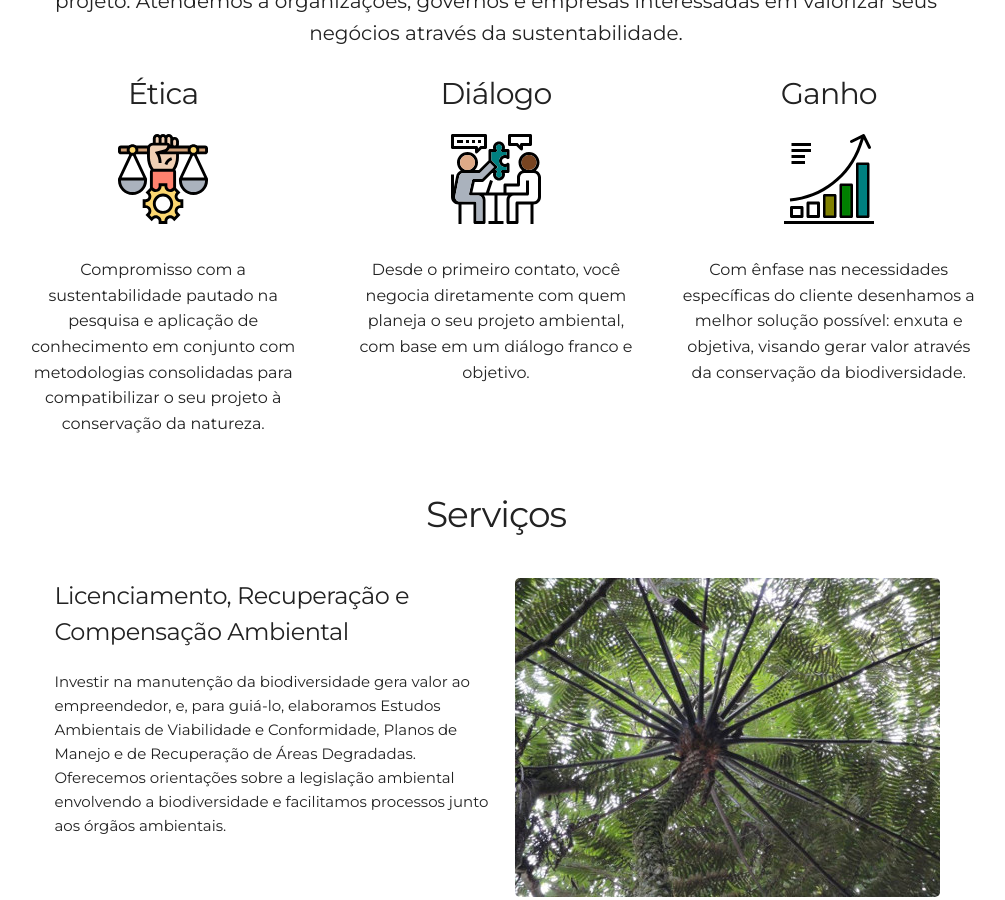
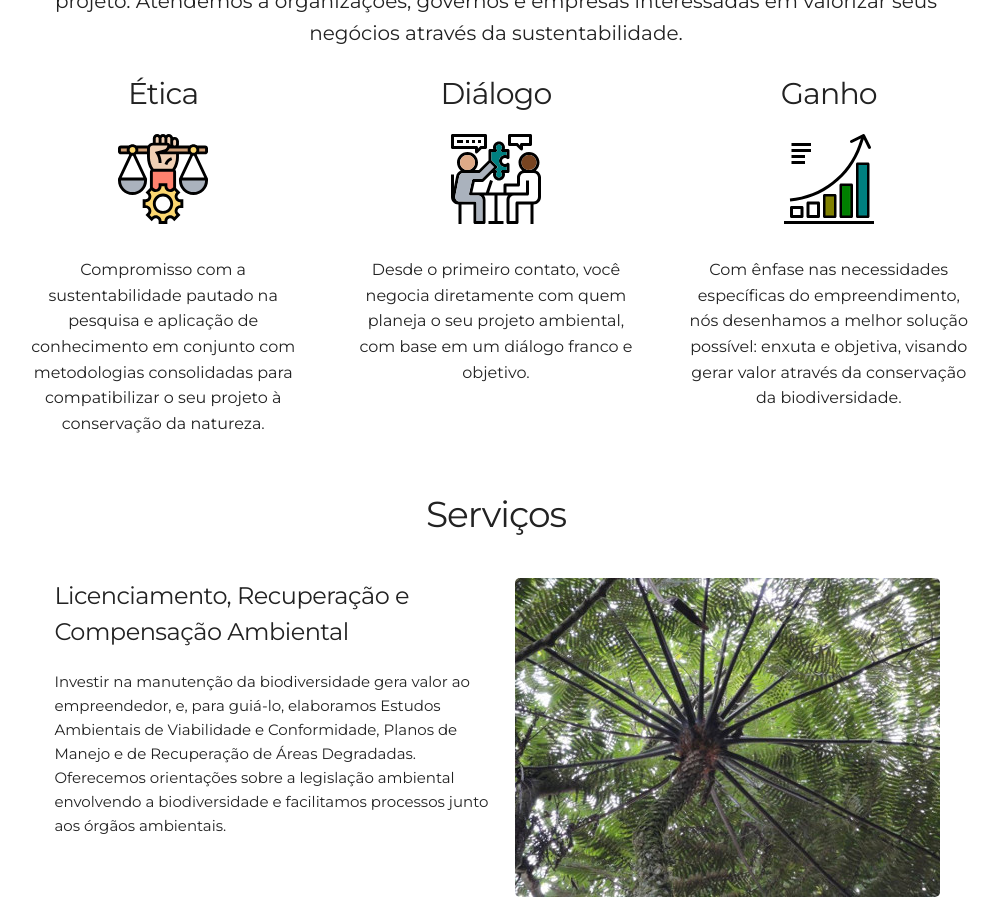
Before and after one commit to leroy1977/eQ1, a Jekyll site: the page built from index.html, in a window 1280 px wide and 900 px high, scrolled down 1103 px. Shown: the whole window, without its empty margins (144-1149 px from the left). Built offline with Jekyll 4.4.1, drawn with Linux system fonts in a browser that asks for light colours.

Commit message:
Update about.html

```diff
--- a/_includes/about.html
+++ b/_includes/about.html
@@ -29,7 +29,7 @@
       <!-- <i class="devicon-git-plain"></i>
       <i class="devicon-gulp-plain colored"></i>
       <i class="devicon-atom-original-wordmark"></i> -->
-      <p>Com ênfase nas necessidades específicas do cliente desenhamos a melhor solução possível: enxuta e objetiva, visando gerar valor através da conservação da biodiversidade.</p>
+      <p>Com ênfase nas necessidades específicas do empreendimento, nós desenhamos a melhor solução possível: enxuta e objetiva, visando gerar valor através da conservação da biodiversidade.</p>
     </div>
   </div>
 </div>
```
